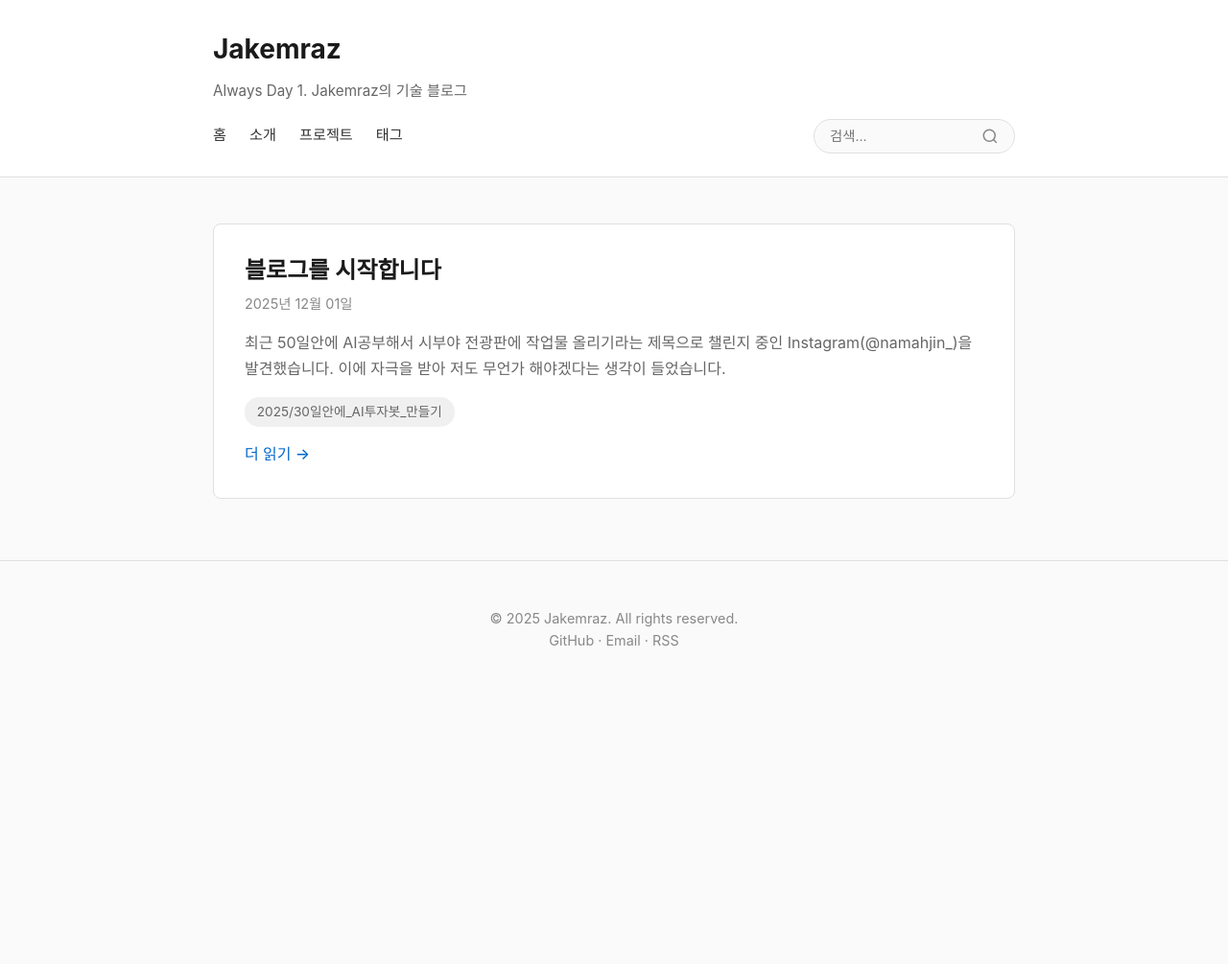
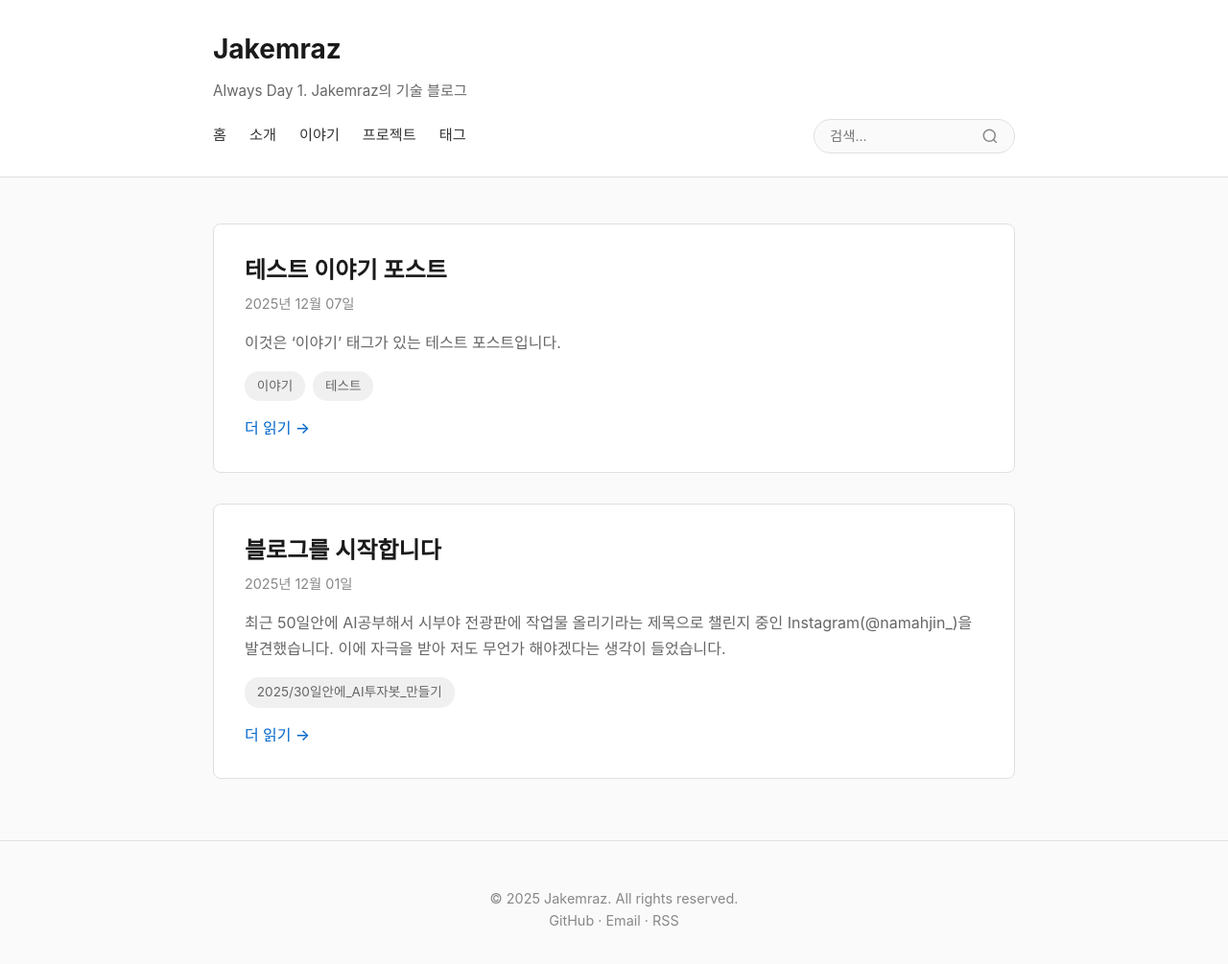
Before and after one commit to jakemraz/jakemraz.github.io, a Jekyll site: the page built from index.html, in a window 1280 px wide and 1020 px high. Shown: the top 1005 px of the window at 96% size. Built offline with Jekyll 4.4.1, drawn with Linux system fonts in a browser that asks for light colours; the list of posts is cut into pages by our own code.

Commit message:
add story menu

```diff
--- a/_layouts/default.html
+++ b/_layouts/default.html
@@ -26,6 +26,7 @@
                 <div class="nav-links">
                     <a href="{{ '/' | relative_url }}">홈</a>
                     <a href="{{ '/about' | relative_url }}">소개</a>
+                    <a href="{{ '/story' | relative_url }}">이야기</a>
                     <a href="{{ '/projects' | relative_url }}">프로젝트</a>
                     <a href="{{ '/tags' | relative_url }}">태그</a>
                 </div>
--- /dev/null
+++ b/_posts/2025-12-07-test-story.md
@@ -0,0 +1,11 @@
+---
+layout: post
+title: "테스트 이야기 포스트"
+date: 2025-12-07
+tags: [이야기, 테스트]
+author: Jakemraz
+---
+
+이것은 '이야기' 태그가 있는 테스트 포스트입니다.
+
+Story 메뉴를 통해 이 포스트에 접근할 수 있어야 합니다.
--- /dev/null
+++ b/story.html
@@ -0,0 +1,27 @@
+---
+layout: default
+title: 이야기
+---
+
+<div class="tags-page">
+    <h1>이야기</h1>
+
+    {% assign story_posts = site.tags.이야기 %}
+    {% if story_posts %}
+        <div class="tag-posts">
+            {% for post in story_posts %}
+            <article class="tag-post-item">
+                <a href="{{ post.url | relative_url }}">
+                    <h3>{{ post.title }}</h3>
+                    <span class="post-date">{{ post.date | date: "%Y.%m.%d" }}</span>
+                </a>
+            </article>
+            {% endfor %}
+        </div>
+    {% else %}
+        <div class="no-posts">
+            <p>아직 '이야기' 태그가 붙은 글이 없습니다.</p>
+            <p>곧 흥미로운 이야기들이 추가될 예정입니다.</p>
+        </div>
+    {% endif %}
+</div>
```
